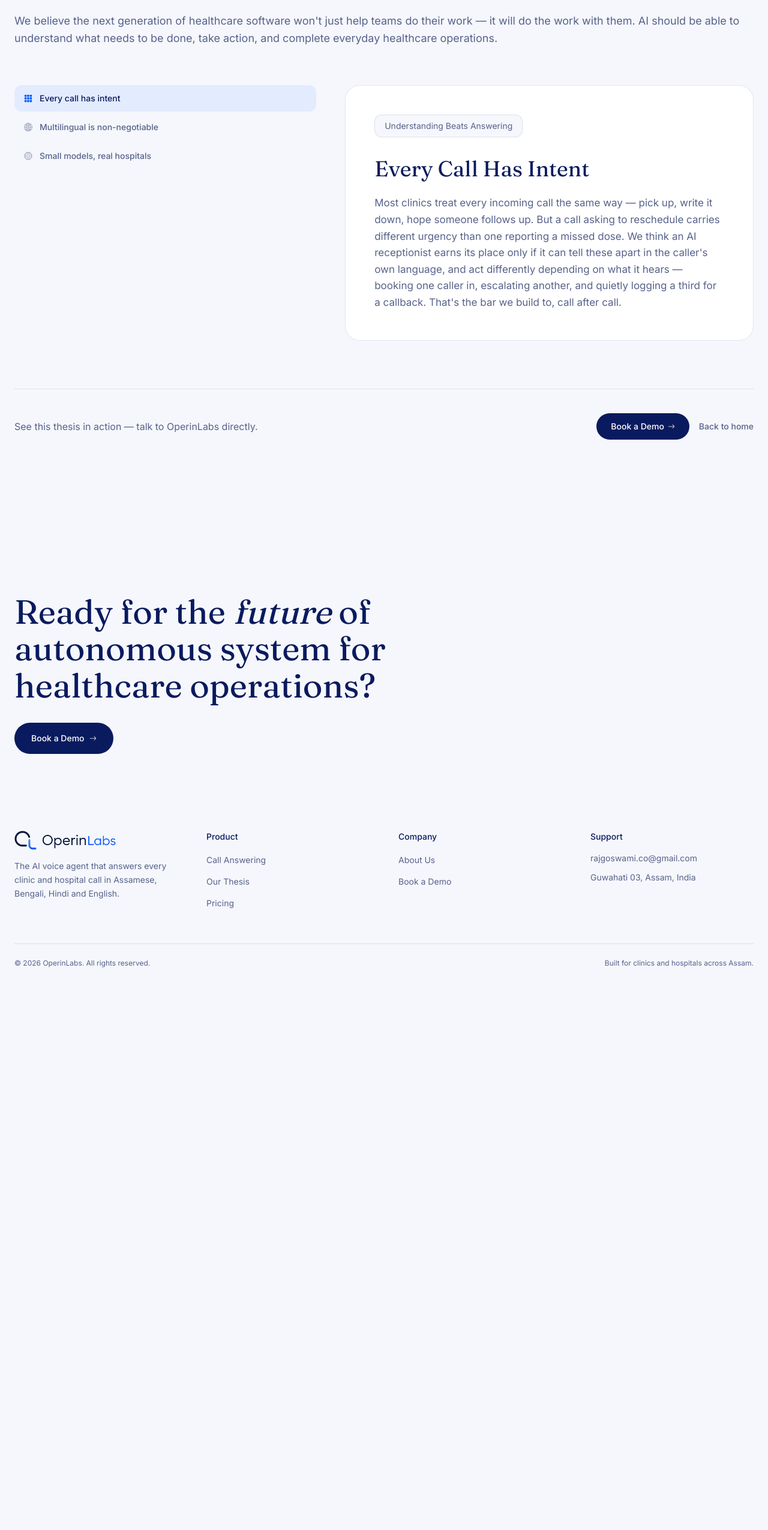
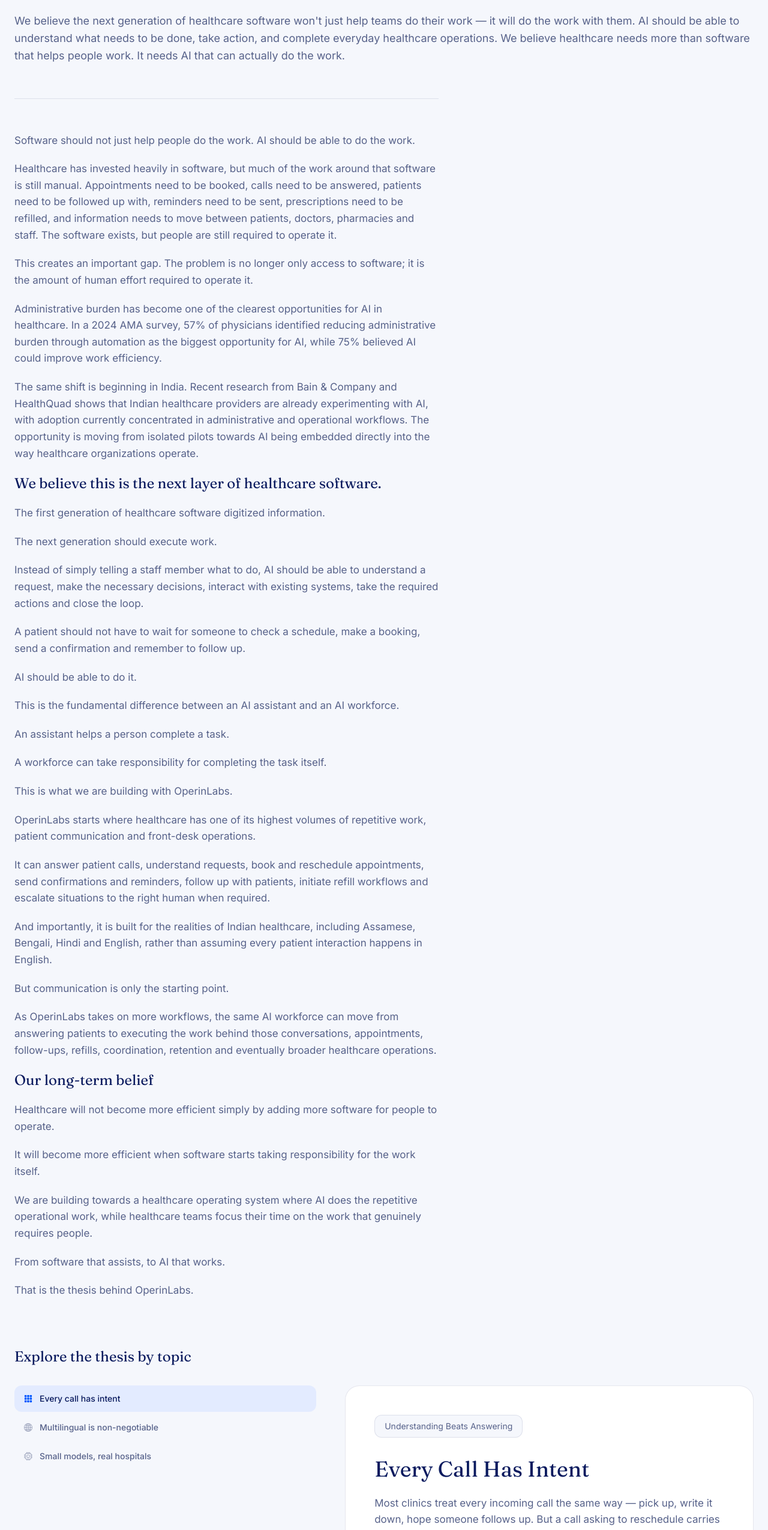
Before and after one commit to OperinLabs/OperinLabs-Landing-Page, a React (Vite) app: page /our-thesis in a window 1280 px wide. Shown: the part 249-2800 px from the top of the page at 60% size. Before the commit the page ends 1903 px from the top, so only its background shows below. Built offline with nearby package versions, Linux system fonts and the light colour scheme.

Commit message:
Update OurThesis.tsx

```diff
--- a/src/pages/OurThesis.tsx
+++ b/src/pages/OurThesis.tsx
@@ -7,6 +7,59 @@
 interface OurThesisProps {
   onBookDemo: () => void;
 }
+
+type EssayBlock = { text: string; bold?: boolean };
+
+const essay: EssayBlock[] = [
+  { text: "Software should not just help people do the work. AI should be able to do the work." },
+  {
+    text: "Healthcare has invested heavily in software, but much of the work around that software is still manual. Appointments need to be booked, calls need to be answered, patients need to be followed up with, reminders need to be sent, prescriptions need to be refilled, and information needs to move between patients, doctors, pharmacies and staff. The software exists, but people are still required to operate it.",
+  },
+  {
+    text: "This creates an important gap. The problem is no longer only access to software; it is the amount of human effort required to operate it.",
+  },
+  {
+    text: "Administrative burden has become one of the clearest opportunities for AI in healthcare. In a 2024 AMA survey, 57% of physicians identified reducing administrative burden through automation as the biggest opportunity for AI, while 75% believed AI could improve work efficiency.",
+  },
+  {
+    text: "The same shift is beginning in India. Recent research from Bain & Company and HealthQuad shows that Indian healthcare providers are already experimenting with AI, with adoption currently concentrated in administrative and operational workflows. The opportunity is moving from isolated pilots towards AI being embedded directly into the way healthcare organizations operate.",
+  },
+  { text: "We believe this is the next layer of healthcare software.", bold: true },
+  { text: "The first generation of healthcare software digitized information." },
+  { text: "The next generation should execute work." },
+  {
+    text: "Instead of simply telling a staff member what to do, AI should be able to understand a request, make the necessary decisions, interact with existing systems, take the required actions and close the loop.",
+  },
+  {
+    text: "A patient should not have to wait for someone to check a schedule, make a booking, send a confirmation and remember to follow up.",
+  },
+  { text: "AI should be able to do it." },
+  { text: "This is the fundamental difference between an AI assistant and an AI workforce." },
+  { text: "An assistant helps a person complete a task." },
+  { text: "A workforce can take responsibility for completing the task itself." },
+  { text: "This is what we are building with OperinLabs." },
+  {
+    text: "OperinLabs starts where healthcare has one of its highest volumes of repetitive work, patient communication and front-desk operations.",
+  },
+  {
+    text: "It can answer patient calls, understand requests, book and reschedule appointments, send confirmations and reminders, follow up with patients, initiate refill workflows and escalate situations to the right human when required.",
+  },
+  {
+    text: "And importantly, it is built for the realities of Indian healthcare, including Assamese, Bengali, Hindi and English, rather than assuming every patient interaction happens in English.",
+  },
+  { text: "But communication is only the starting point." },
+  {
+    text: "As OperinLabs takes on more workflows, the same AI workforce can move from answering patients to executing the work behind those conversations, appointments, follow-ups, refills, coordination, retention and eventually broader healthcare operations.",
+  },
+  { text: "Our long-term belief", bold: true },
+  { text: "Healthcare will not become more efficient simply by adding more software for people to operate." },
+  { text: "It will become more efficient when software starts taking responsibility for the work itself." },
+  {
+    text: "We are building towards a healthcare operating system where AI does the repetitive operational work, while healthcare teams focus their time on the work that genuinely requires people.",
+  },
+  { text: "From software that assists, to AI that works." },
+  { text: "That is the thesis behind OperinLabs." },
+];
 
 export default function OurThesis({ onBookDemo }: OurThesisProps) {
   const [searchParams] = useSearchParams();
@@ -27,10 +80,31 @@
           We believe the next generation of healthcare software won't just
           help teams do their work — it will do the work with them. AI
           should be able to understand what needs to be done, take action,
-          and complete everyday healthcare operations.
+          and complete everyday healthcare operations. We believe
+          healthcare needs more than software that helps people work. It
+          needs AI that can actually do the work.
         </p>
 
-        <div className="mt-16 grid gap-12 lg:grid-cols-[0.85fr_1.15fr]">
+        <div className="mt-14 max-w-[70ch] space-y-5 border-t border-line pt-14">
+          {essay.map((block, i) => (
+            <p
+              key={i}
+              className={
+                block.bold
+                  ? "font-editorial text-2xl text-ink"
+                  : "text-[17px] leading-relaxed text-ink-soft"
+              }
+            >
+              {block.text}
+            </p>
+          ))}
+        </div>
+
+        <div className="mt-20">
+          <h2 className="font-editorial text-2xl text-ink">
+            Explore the thesis by topic
+          </h2>
+          <div className="mt-8 grid gap-12 lg:grid-cols-[0.85fr_1.15fr]">
           {/* Left: topic list */}
           <div className="flex flex-col gap-1 lg:sticky lg:top-28 lg:self-start">
             {topics.map((t, i) => {
@@ -76,6 +150,7 @@
               </p>
             </motion.div>
           </AnimatePresence>
+          </div>
         </div>
 
         <div className="mt-20 flex flex-col items-start gap-4 border-t border-line pt-10 sm:flex-row sm:items-center sm:justify-between">
```
